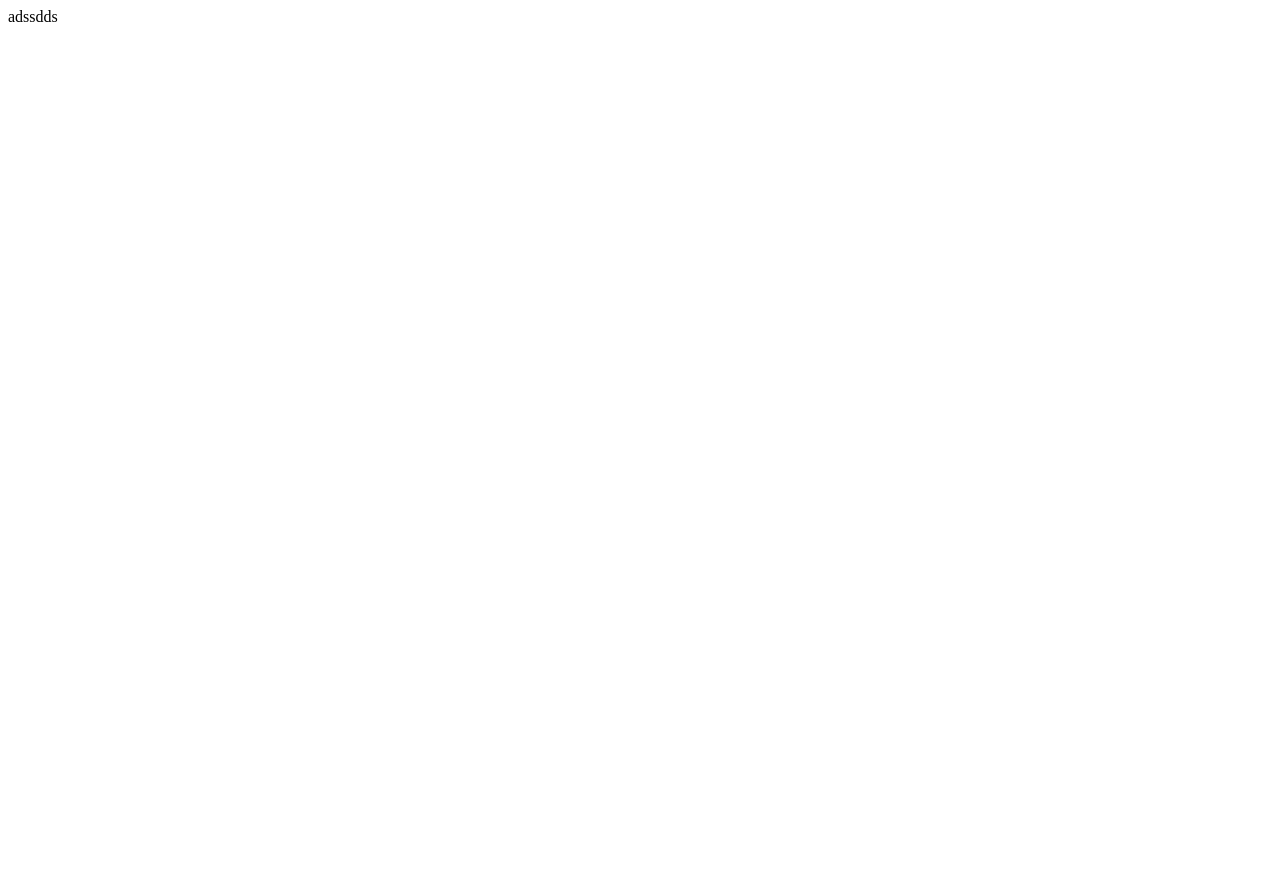
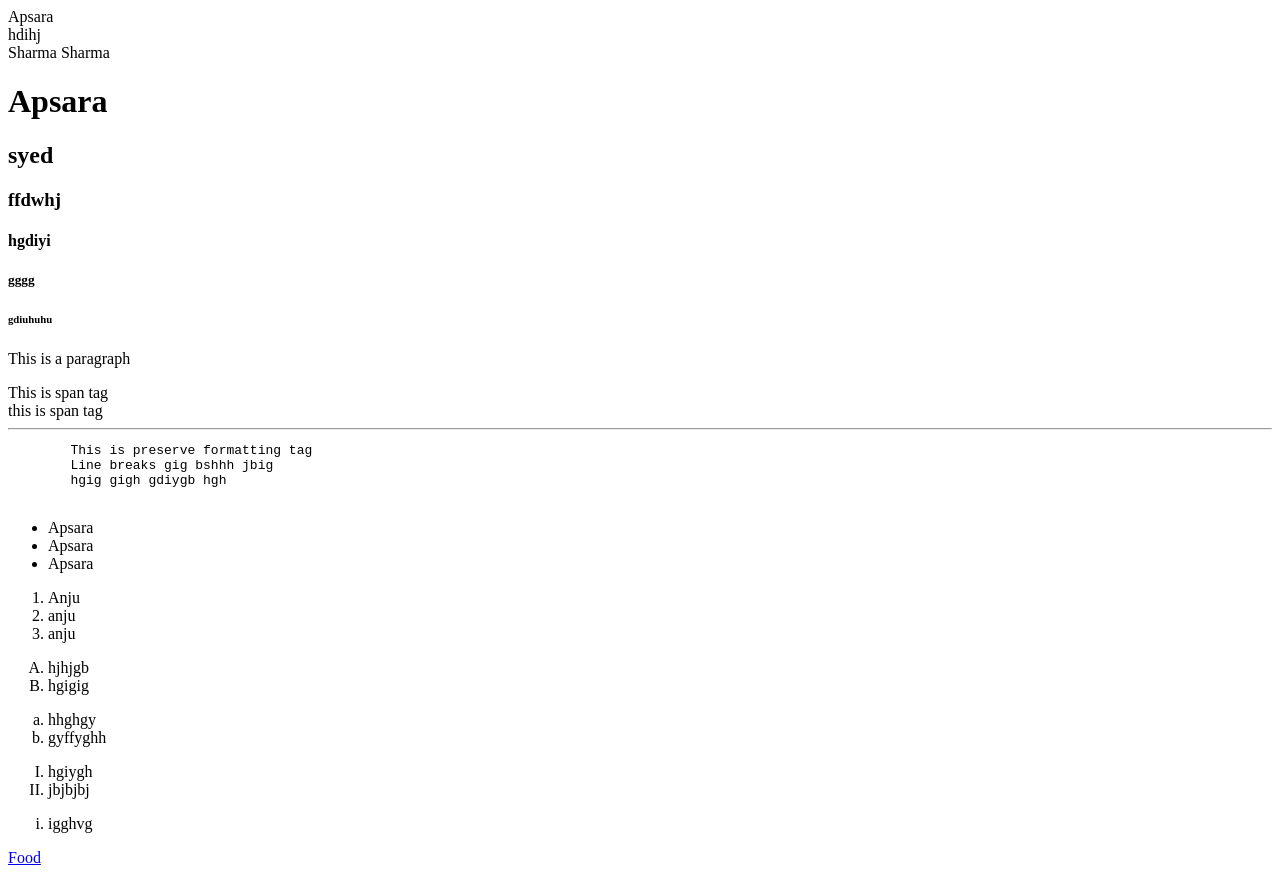
Before and after one commit to zikrafathima/jfs18, a plain HTML site: page index.html in a window 1280 px wide. Before the commit the page ends 800 px from the top, so only its background shows below. Drawn offline with Linux system fonts and the light colour scheme.

Commit message:
basic tags

```diff
--- a/index.html
+++ b/index.html
@@ -1,3 +1,4 @@
+
     <!DOCTYPE html>
     <html lang="en">
     <head>
@@ -6,6 +7,70 @@
         <title>Document</title>
     </head>
     <body>
-    adssdds
+        <!-- Block level Elements -->
+         <div>Apsara</div>
+         <div>hdihj</div>
+         <!--Inline Elements-->
+         <span>Sharma</span>
+         <span>Sharma</span>
+         <!--Basic Tags in HTML-->
+
+         <!--Heading tags-->
+         <h1>Apsara</h1>
+         <h2>syed</h2>
+         <h3>ffdwhj</h3>
+         <h4>hgdiyi</h4>
+         <h5>gggg</h5>
+         <h6>gdiuhuhu</h6>
+
+         <!--Paragraph tag-->
+         <p>This is a paragraph</p>
+        <!--Break line-->
+         <span> This is span tag</span>
+         <br>
+         <span>this is span tag</span>
+        <!--Horizontal line-->
+        <hr>
+
+        <!--Center-->
+        <!-- <center>center</center>this is removed from html -->
+
+        <!--Pre tag-->
+    <pre>
+        This is preserve formatting tag
+        Line breaks gig bshhh jbig
+        hgig gigh gdiygb hgh
+    </pre>
+
+    <!-- Lists -->
+     <ul>
+        <li>Apsara</li>
+        <li>Apsara</li>
+        <li>Apsara</li>
+     </ul>
+     <ol>
+        <li>Anju</li>
+        <li>anju</li>
+        <li>anju</li>
+     </ol>
+     <ol type="A">
+        <li>hjhjgb</li>
+        <li>hgigig</li>
+     </ol>
+     <ol type="a">
+        <li>hhghgy</li>
+        <li>gyffyghh</li>
+     </ol>
+     <ol type="I">
+        <li>hgiygh</li>
+        <li>jbjbjbj</li>
+
+     </ol>
+     <ol type="i">
+        <li>igghvg</li>
+
+     </ol>
+     <a href="https://en.wikipedia.org/wiki/Food">Food</a>
+
      </body>
 </html>
```
Lines whose indentation alone changed are shown as unchanged.
